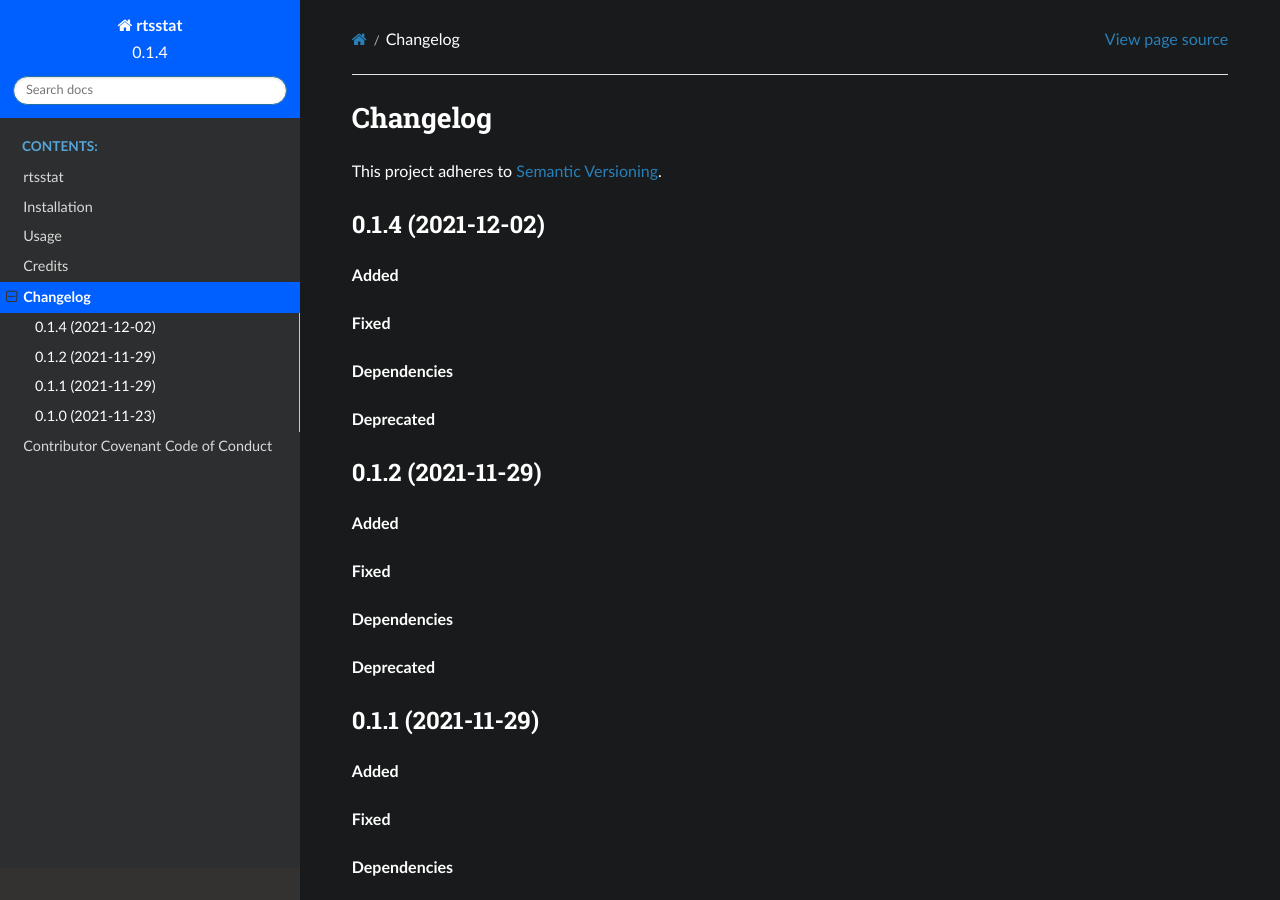
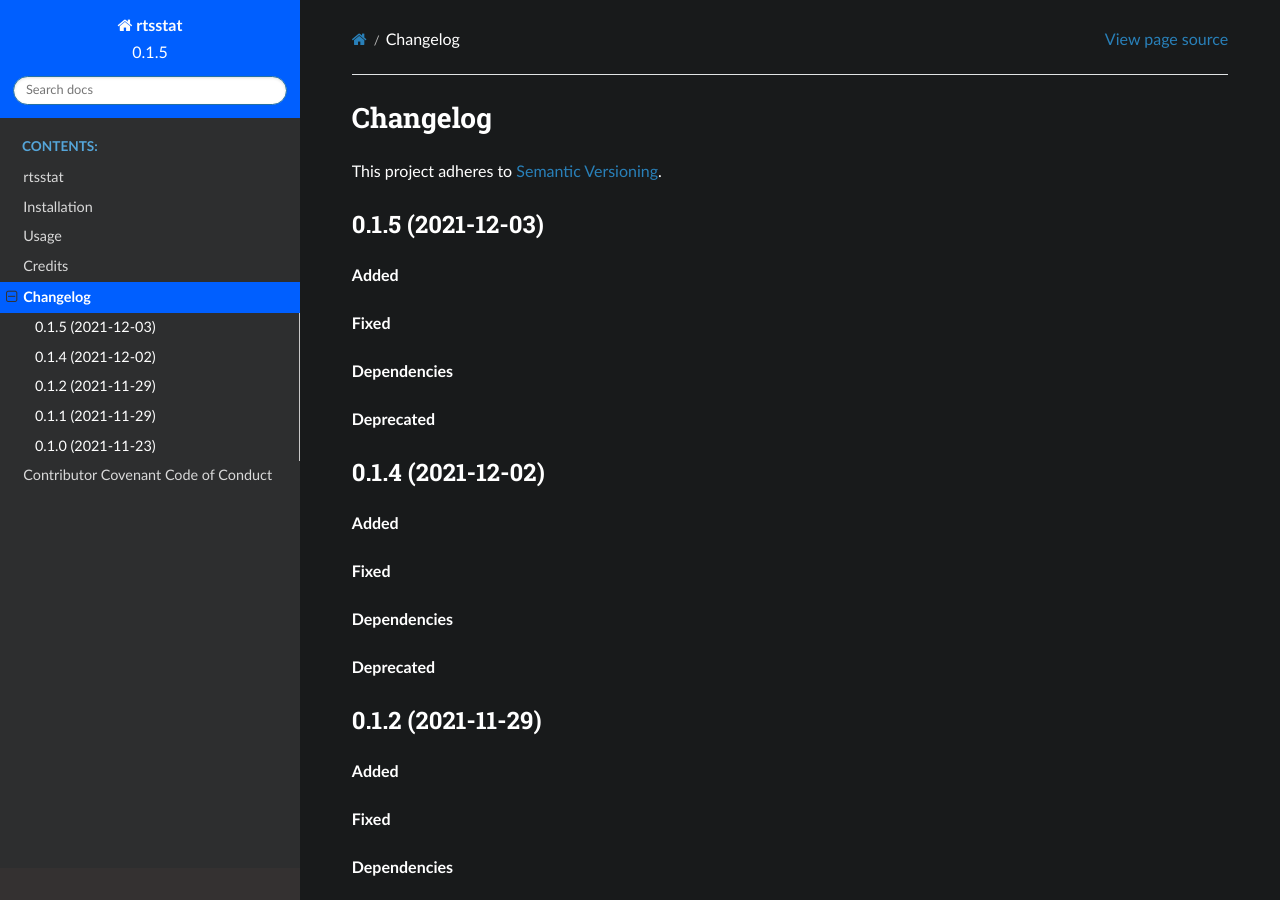
Before and after one commit to Waseju/rtsstat, a Sphinx documentation site: the page built from docs/changelog.rst, in a window 1280 px wide and 900 px high. Built offline with Sphinx 7.4.7 and the Read the Docs theme 2.0.0, drawn with Linux system fonts in a browser that asks for light colours.

Commit message:
Bump version from 0.1.4 to 0.1.5

```diff
--- a/CHANGELOG.rst
+++ b/CHANGELOG.rst
@@ -3,6 +3,18 @@
 ==========
 
 This project adheres to `Semantic Versioning <https://semver.org/>`_.
+
+
+0.1.5 (2021-12-03)
+------------------
+
+**Added**
+
+**Fixed**
+
+**Dependencies**
+
+**Deprecated**
 
 
 0.1.4 (2021-12-02)
--- a/docs/conf.py
+++ b/docs/conf.py
@@ -54,9 +54,9 @@
 # the built documents.
 #
 # The short X.Y version.
-version = '0.1.4'
+version = '0.1.5'
 # The full version, including alpha/beta/rc tags.
-release = '0.1.4'
+release = '0.1.5'
 
 # The language for content autogenerated by Sphinx. Refer to documentation
 # for a list of supported languages.
--- a/mlf_core.cfg
+++ b/mlf_core.cfg
@@ -1,5 +1,5 @@
 [bumpversion]
-current_version = 0.1.4
+current_version = 0.1.5
 
 [bumpversion_files_whitelisted]
 setup_file = setup.py
--- a/setup.py
+++ b/setup.py
@@ -74,6 +74,6 @@
     setup_requires=setup_requirements,
     tests_require=test_requirements,
     url='https://github.com/waseju/rtsstat',
-    version='0.1.4',
+    version='0.1.5',
     zip_safe=False,
 )
```
Also changed, not shown: .mlf_core.yml.
